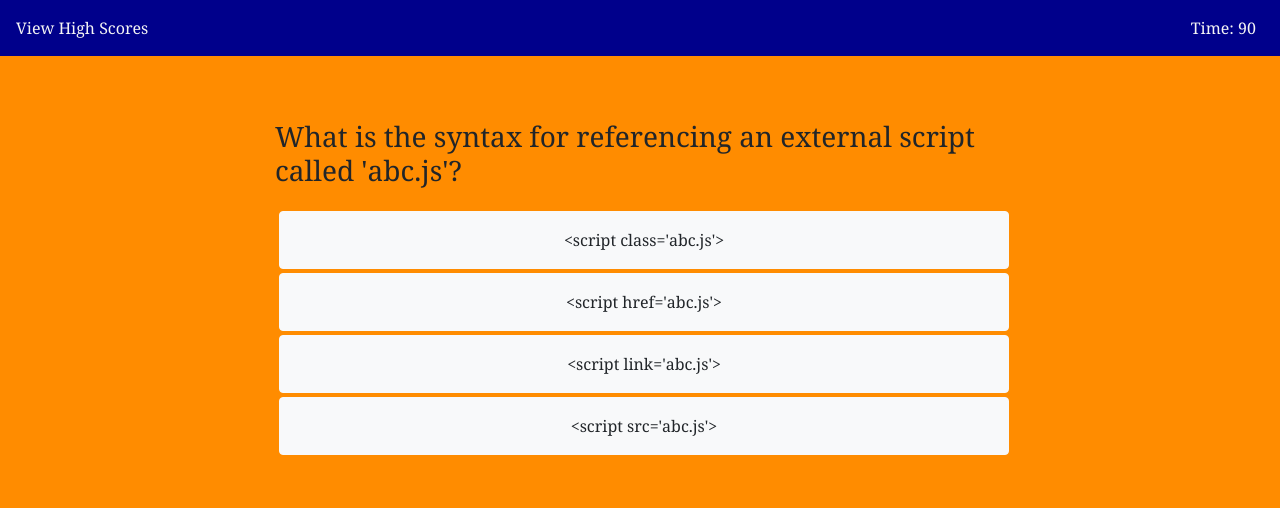
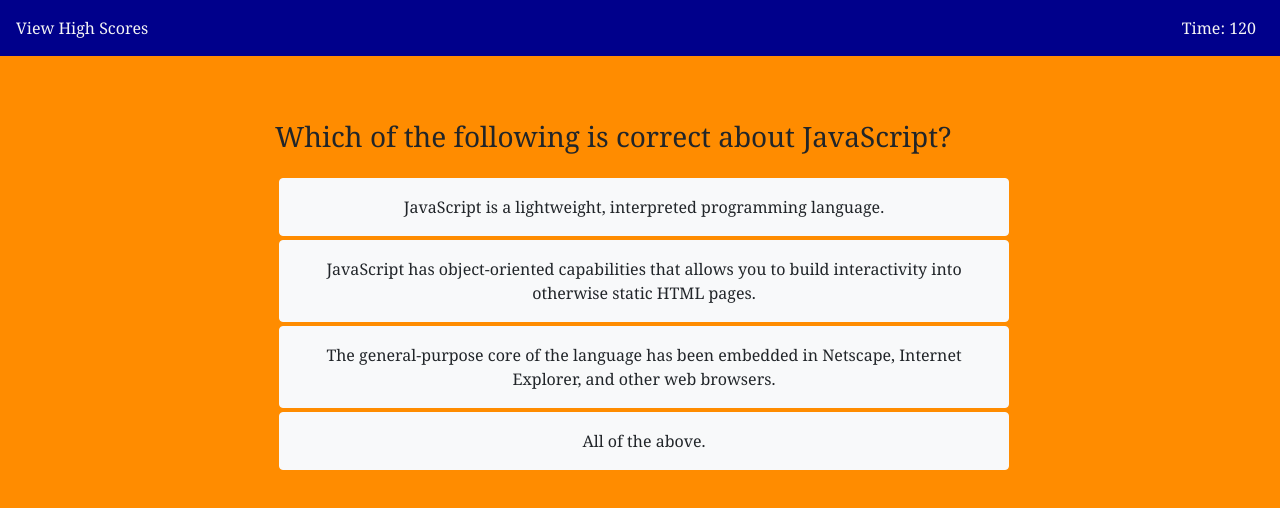
Before and after one commit to FO-beep/Code-Quized, a plain HTML site: page index.html in a window 1280 px wide. Both pictures are taken after a click on the button "START". Drawn offline with nearby package versions, Linux system fonts and the light colour scheme.

Commit message:
code-quized homework update 2.1

```diff
--- a/index.html
+++ b/index.html
@@ -8,6 +8,7 @@
 
         <link rel="stylesheet" href="https://stackpath.bootstrapcdn.com/bootstrap/4.4.1/css/bootstrap.min.css" integrity="sha384-Vkoo8x4CGsO3+Hhxv8T/Q5PaXtkKtu6ug5TOeNV6gBiFeWPGFN9MuhOf23Q9Ifjh" crossorigin="anonymous">
         <link rel="stylesheet" href="style.css">
+        <link rel="stylesheet" href="viewhighscore.html">
 
         <title>  Javascript Coding Quiz - Faithful </title>
     </head>
@@ -58,7 +59,7 @@
                     <form class="form-group">
                         <label for="new-score">Enter your name: </label>
                         <input type="text" id="userName">
-                        <button type="button" class="btn btn-info btn-sm submitBtn">Submit</button>
+                        <button type="button" class="btn btn-info btn-sm submitBtn"> Submit </button>
                     </form>
                 </div>
             </div>
--- a/quizquests.js
+++ b/quizquests.js
@@ -1,5 +1,18 @@
 var questions = [
 
+
+    {
+        title: "Which of the following is correct about JavaScript?",
+        choices: ["JavaScript is a lightweight, interpreted programming language.", "JavaScript has object-oriented capabilities that allows you to build interactivity into otherwise static HTML pages.",
+         "The general-purpose core of the language has been embedded in Netscape, Internet Explorer, and other web browsers.",
+         "All of the above."],
+        answer: "All of the above."
+    },
+    {
+        title: " Which of the following type of variable takes precedence over other if names are same?",
+        choices: ["global variable", "local variable", "Both of the above.", "None of the above."],
+        answer: "local variable."
+    },
     {
         title: "What is the syntax for referencing an external script called 'abc.js'?",
         choices: ["<script class='abc.js'>", "<script href='abc.js'>", "<script link='abc.js'>", "<script src='abc.js'>"],
--- a/script.js
+++ b/script.js
@@ -8,18 +8,17 @@ var userNameInput;
 var questionHead = document.getElementById("questions");
 var answerChoices = document.getElementById("answers");
 
-var questionNumber = -1;
+var questionNumber = 0;
 var answer;
 
 
 function startTimer() {
-    // swap welcome msg w/ questions
+
     document.getElementById("home").classList.add('d-none');
     document.getElementById("quiz").classList.remove('d-none');
-
-    // timer set and begins 90s countdown
+    //This sets the timer
     setTimer();
-    // create questions to display
+    // Inorder to display the questions, they have to be created first
     makeQuestions();
 }
 
@@ -37,7 +36,7 @@ function setTimer() {
 }
 
 function makeQuestions() {
-    questionNumber++;
+
     answer = questions[questionNumber].answer
 
     questionHead.textContent = questions[questionNumber].title;
@@ -51,6 +50,7 @@ function makeQuestions() {
         nextChoice.textContent = choices[q]
         answerBtn = answerChoices.appendChild(nextChoice).setAttribute("class", "p-3 m-1 btn btn-light btn-block");
     }
+    questionNumber++;
 }
 
 // display option to enter name to scoreboard
@@ -60,15 +60,14 @@ function displayScore() {
     userScoreEl.textContent = "Your final score is " + secondsLeft + ".";
 }
 
-// Event Listeners for Main Buttons
+// Event Listeners for the Submit Button as well as the Start Button
 startBtn.addEventListener("click", startTimer);
-submitBtn.addEventListener("click", function (event) {
+
+$(document).on("click", ".submitBtn",function(){
     event.preventDefault();
-    event.stopPropagation();
     addScore();
+})
 
-    window.location.href = 'viewhighscores.html'
-});
 
 function addScore () {
     userNameInput = document.getElementById("userName").value
@@ -78,6 +77,9 @@ var newScore = {
         name: userNameInput,
         score: secondsLeft
     };
+
+    $("#userName").val("")
+    // document.getElementById("userName").value = ""
     // check if there are scores in local storage first(get it)
     //if not, make a new/blank array
     var highScores = JSON.parse(localStorage.getItem("highScores") || "[]");
```
